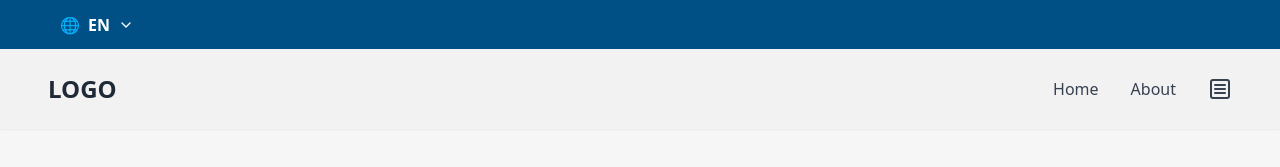
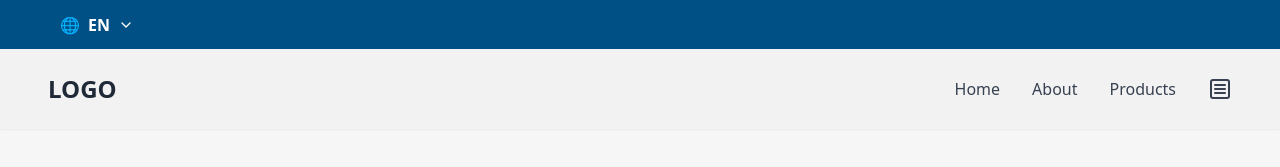
Before and after one commit to y17godara/nextjs14-ts-i18n-rtl, a Next.js app: page /en in a window 1280 px wide. Shown: the top 167 px of the page. Built offline with nearby package versions, Linux system fonts and the light colour scheme.

Commit message:
@contants added

```diff
--- a/app/[lang]/components/Header.tsx
+++ b/app/[lang]/components/Header.tsx
@@ -3,6 +3,7 @@ import { Locale } from '@/i18n.config'
 import { getDictionary } from '@/lib/dictionary'
 import LocaleSwitcher from './LocaleSwitcher'
 import { Icons } from './global/Icons'
+import { routes } from '@/constants';
 
 export default async function Header({ lang }: { lang: Locale }) {
   const { navigation } = await getDictionary(lang)
@@ -27,16 +28,13 @@ export default async function Header({ lang }: { lang: Locale }) {
             </div>
             <div className='flex flex-row gap-x-8'>
               <ul className='flex gap-x-8'>
-                <li>
-                  <Link className='hover:text-black' href={`/${lang}`}>
-                    {navigation.home}
-                  </Link>
-                </li>
-                <li>
-                  <Link className='hover:text-black' href={`/${lang}/about`}>
-                    {navigation.about}
-                  </Link>
-                </li>
+              {Object.values(routes).map((route) => (
+                  <li key={route.label}>
+                    <Link href={route.path(lang)} className='hover:text-black'>
+                    {(navigation as any)[route.label.toLowerCase()]}
+                    </Link>
+                  </li>
+                ))}
               </ul>
               <div>
                 <Icons.menu />
--- a/app/[lang]/components/LocaleSwitcher.tsx
+++ b/app/[lang]/components/LocaleSwitcher.tsx
@@ -22,7 +22,7 @@ export default function LocaleSwitcher() {
   };
 
   const currentLocale: Locale = pathName.split('/')[1] as Locale
-  console.log(currentLocale);
+  // console.log(currentLocale);
   const dropdownIcon: React.ReactNode = isDropdownOpen ? (
     <Icons.arrowUp />
   ) : (
--- /dev/null
+++ b/constants/index.ts
@@ -0,0 +1,16 @@
+import { Locale } from '@/i18n.config';
+
+export const routes = {
+  home: {
+    path: (lang: Locale) => `/${lang}`,
+    label: 'Home',
+  },
+  about: {
+    path: (lang: Locale) => `/${lang}/about`,
+    label: 'About',
+  },
+  products: {
+    path: (lang: Locale) => `/${lang}/products`,
+    label: 'Products',
+  },
+};
--- a/locales/ar.json
+++ b/locales/ar.json
@@ -1,7 +1,8 @@
 {
   "navigation": {
     "home": "الصفحة الرئيسية",
-    "about": "حول"
+    "about": "حول",
+    "products": "منتجاتنا"
   },
   "page": {
     "home": {
--- a/locales/en.json
+++ b/locales/en.json
@@ -1,7 +1,8 @@
 {
   "navigation": {
     "home": "Home",
-    "about": "About"
+    "about": "About",
+    "products": "Products"
   },
   "page": {
     "home": {
--- a/locales/hi.json
+++ b/locales/hi.json
@@ -1,7 +1,8 @@
 {
   "navigation": {
     "home": "होम",
-    "about": "के बारे में"
+    "about": "के बारे में",
+    "products": "उत्पाद"
   },
   "page": {
     "home": {
```
